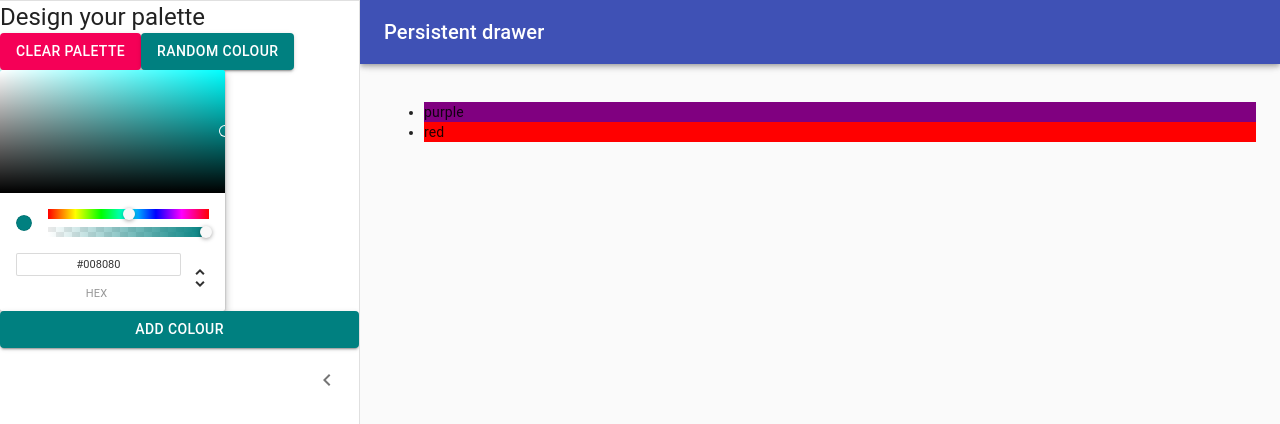
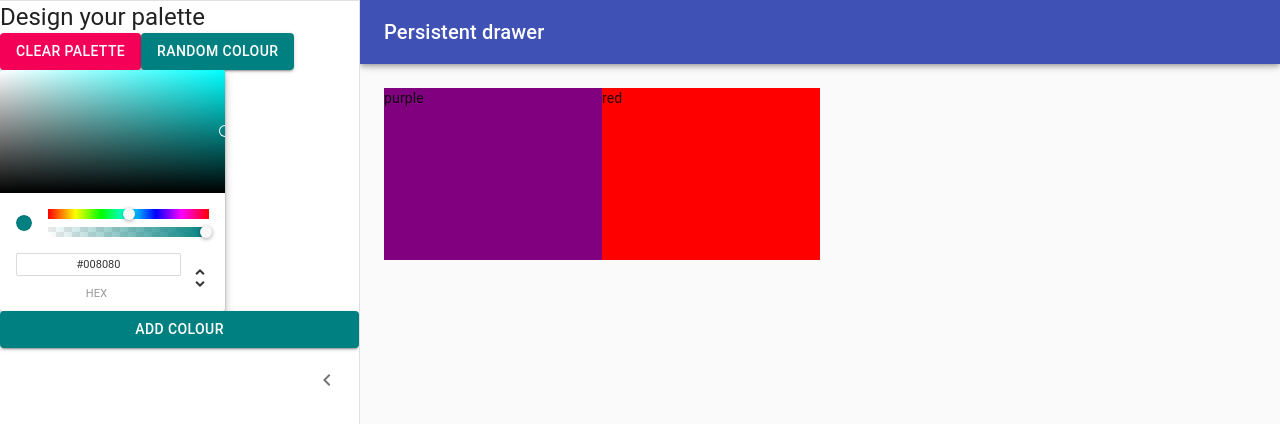
Before and after one commit to lawrencedarcy/colour-app, a React (Create React App) app in the folder color-app/: page /palette/new in a window 1280 px wide. Shown: the top 424 px of the page. Built offline with nearby package versions, Linux system fonts and the light colour scheme.

Commit message:
add draggable color box

```diff
--- /dev/null
+++ b/color-app/src/DraggableColorBox.js
@@ -0,0 +1,25 @@
+import React from 'react';
+import { withStyles } from "@material-ui/core/styles";
+
+
+const styles = {
+
+  root:   { width: '25%',
+  height: '25%',
+  margin: '0 auto',
+  display: 'inline-block',
+  cursor: 'pointer',
+  position: 'relative',
+  marginBottom: '-4.5px',
+
+}
+}
+function DraggableColorBox(props) {
+
+  return <div className={props.classes.root} style={{backgroundColor: props.color}}> {props.color} </div>;
+
+
+}
+
+
+export default withStyles(styles)(DraggableColorBox)
--- a/color-app/src/NewPaletteForm.js
+++ b/color-app/src/NewPaletteForm.js
@@ -12,7 +12,7 @@
 import ChevronLeftIcon from "@material-ui/icons/ChevronLeft";
 import Button from "@material-ui/core/button"
 import { ChromePicker } from 'react-color';
-
+import DraggableColorBox from './DraggableColorBox';
 const drawerWidth = 360;
 
 const styles = theme => ({
@@ -55,6 +55,7 @@
     justifyContent: "flex-end"
   },
   content: {
+    height: 'calc(100vh - 64px)',
     flexGrow: 1,
     padding: theme.spacing.unit * 3,
     transition: theme.transitions.create("margin", {
@@ -174,11 +175,11 @@
         >
           <div className={classes.drawerHeader} />
 
-          <ul>
+
             {this.state.colors.map(color => (
-              <li style={{backgroundColor: color}}>{color}</li>
+            <DraggableColorBox color={color} />
               ))}
-          </ul>
+
 
         </main>
       </div>
```
